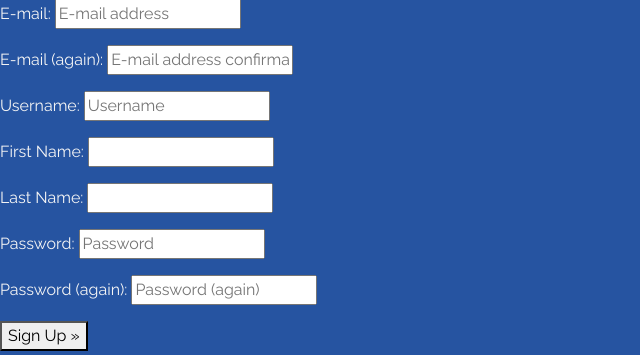
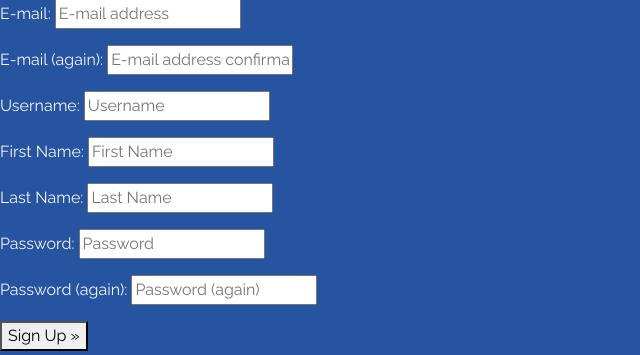
Before and after one commit to marktodman/endurance-republic, a Django app: template templates/allauth/socialaccount/signup.html in a window 1280 px wide. Shown: the part 202-557 px from the top of the page, without its empty margins (0-640 px from the left). Run offline with Django 3.2, Linux system fonts and the light colour scheme; the template is opened without the code that fills it: values that come from a table or form of the project are taken from there, others are empty; some web fonts are replaced.

Commit message:
style: Add placeholder text to sign up form custom fields and remove input labels

```diff
--- a/endurance_republic/forms.py
+++ b/endurance_republic/forms.py
@@ -5,8 +5,12 @@ from allauth.account.forms import SignupForm
 # Add custom fields to the allauth signup form
 class CustomSignupForm(SignupForm):
 
-    first_name = forms.CharField(max_length=50, label='First Name')
-    last_name = forms.CharField(max_length=50, label='Last Name')
+    first_name = forms.CharField(
+        max_length=50, label='First Name', widget=forms.TextInput(
+            attrs={'placeholder': 'First Name'}))
+    last_name = forms.CharField(
+        max_length=50, label='Last Name', widget=forms.TextInput(
+            attrs={'placeholder': 'Last Name'}))
 
     def save(self, request):
         user = super(CustomSignupForm, self).save(request)
--- a/static/css/base.css
+++ b/static/css/base.css
@@ -115,7 +115,7 @@ body {
     border-color: #2654A1 !important;
 }
 
-/* Account cards */
+/* Account forms */
 
 .account-link {
     color: #EEE630;
--- a/templates/allauth/account/signup.html
+++ b/templates/allauth/account/signup.html
@@ -12,13 +12,13 @@
         <h1 class="mb-3 text-uppercase">Sign up to take on your next challenge!</h1>
         <p>{% blocktrans %}Already have an account? Then please <a href="{{ login_url }}" class="account-link">sign
             in</a>.{% endblocktrans %}</p>
-        <form class="signup" id="signup_form" method="post" action="{% url 'account_signup' %}">
+        <form class="signup form-input" id="signup_form" method="post" action="{% url 'account_signup' %}">
           {% csrf_token %}
           {{ form.as_p }}
           {% if redirect_field_value %}
           <input type="hidden" name="{{ redirect_field_name }}" value="{{ redirect_field_value }}" />
           {% endif %}
-          <button type="submit" class="btn btn-dark">{% trans "Sign Up" %} &raquo;</button>
+          <button type="submit" class="btn btn-dark">{% trans "Sign Up" %}</button>
         </form>
       </div>
     </div>
```
